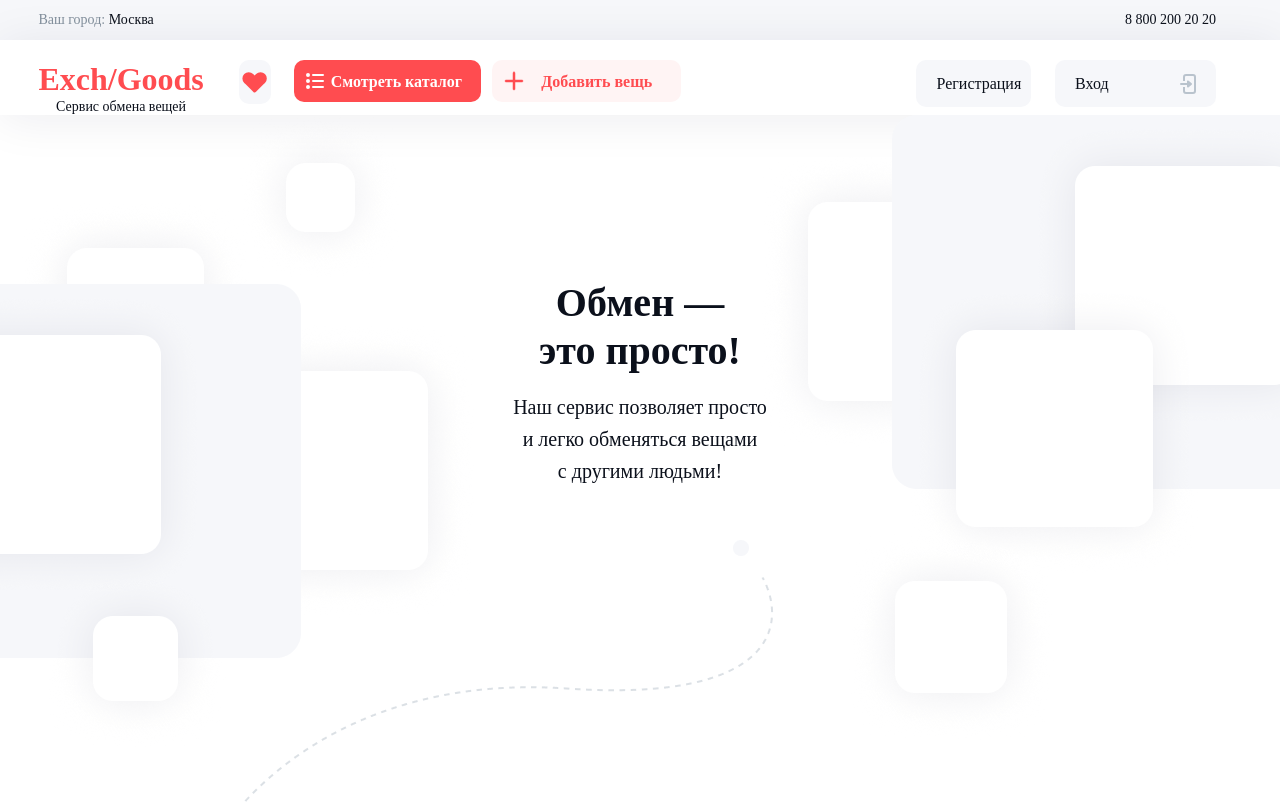
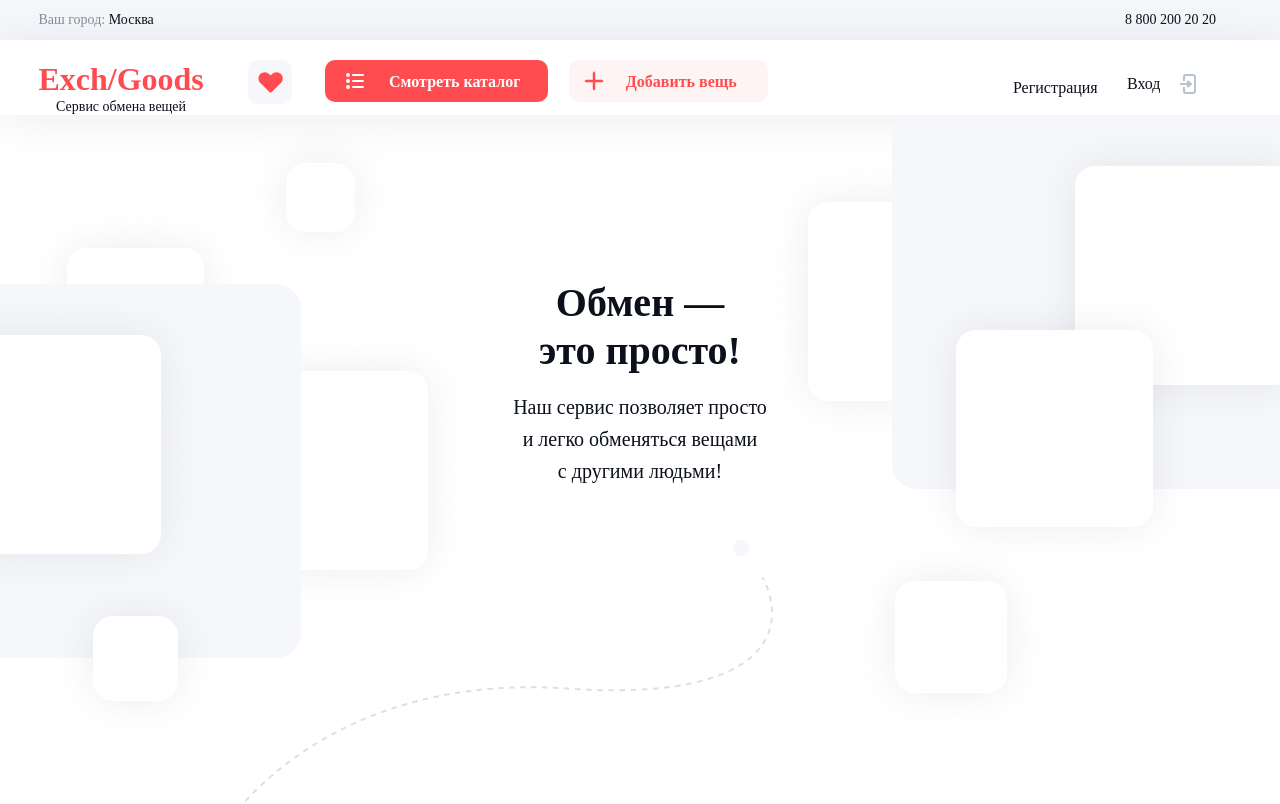
Before and after one commit to SvetlanaZubareva/ExchGoods, a plain HTML site: page index.html in a window 1280 px wide. Shown: the top 804 px of the page. Drawn offline with Linux system fonts and the light colour scheme.

Commit message:
Изменила меню главной

```diff
--- a/index.html
+++ b/index.html
@@ -44,10 +44,10 @@
                         Добавить вещь
                     </a>
                 </li>
-                <li class="header-nav__list-item">
+                <li class="header-nav__list-item--color-index">
                      <a class="header-nav__list-link" href="">Регистрация</a>
                 </li>
-                <li class="header-nav__list-item header-nav__list-item--margin">
+                <li class="header-nav__list-item-index">
                      <a class="header-nav__list-link header-nav__list-link--display" href="">Вход</a>
                      <svg width="16" height="20" viewBox="0 0 16 20" fill="none" xmlns="http://www.w3.org/2000/svg">
                         <path d="M16 3a3 3 0 0 0-3-3H6a3 3 0 0 0-3 3v4h2V3a1 1 0 0 1 1-1h7a1 1 0 0 1 1 1v14a1 1 0 0 1-1 1H6a1 1 0 0 1-1-1v-4H3v4a3 3 0 0 0 3 3h7a3 3 0 0 0 3-3V3Z" fill="#B9C3CD"/><path d="M0 10a1 1 0 0 0 1 1h6v1.5a1 1 0 0 0 1.64.768l2.995-2.495a.998.998 0 0 0-.001-1.546L8.64 6.732A1 1 0 0 0 7 7.5V9H1a1 1 0 0 0-1 1Z" fill="#B9C3CD"/>
--- a/style.css
+++ b/style.css
@@ -966,6 +966,12 @@
     top: -10px;
     left: 200px;
 }
+.header-nav__list-item--color-index{
+   background-color: #ffff;
+   display: flex;
+   justify-content: center;
+   align-items: center;
+}
 .section-catalog__svg--position{
    position: absolute;
     top: 60px;
@@ -1043,6 +1049,21 @@ li{
    justify-content: center;
 
 }
+
+.header-nav__list-item-index{
+   width: 109px;
+   height: 47px;
+   display: flex;
+   justify-content: space-between;
+   padding: 20px;
+   box-sizing: border-box;
+   font-size: 16px;
+   line-height: 19px;
+   width: 700;
+   color: #0B101B;
+   align-items: center;
+}
+
  @media(max-width:1200px){
    .header-nav__list-item:nth-child(2){
       display: none;
```
